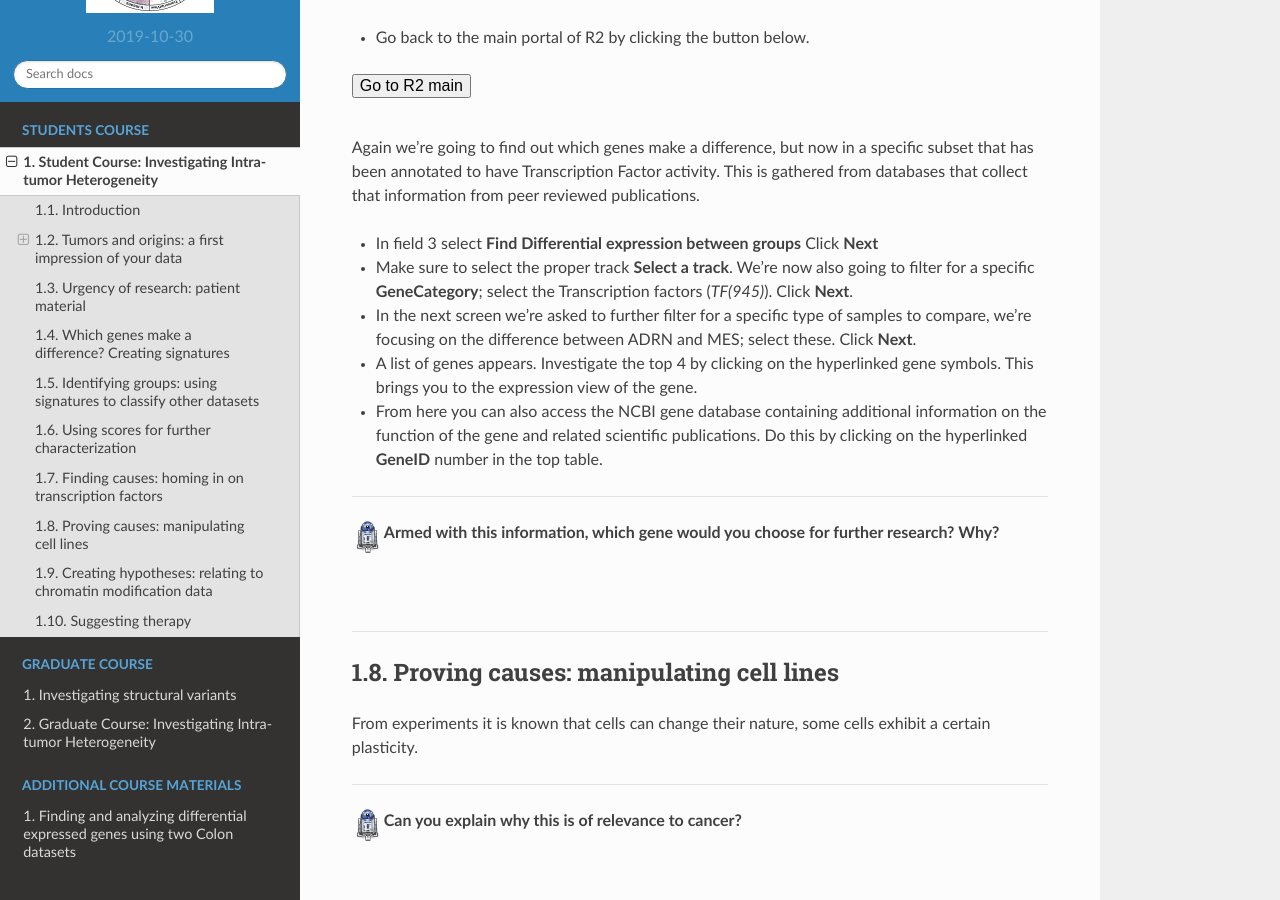
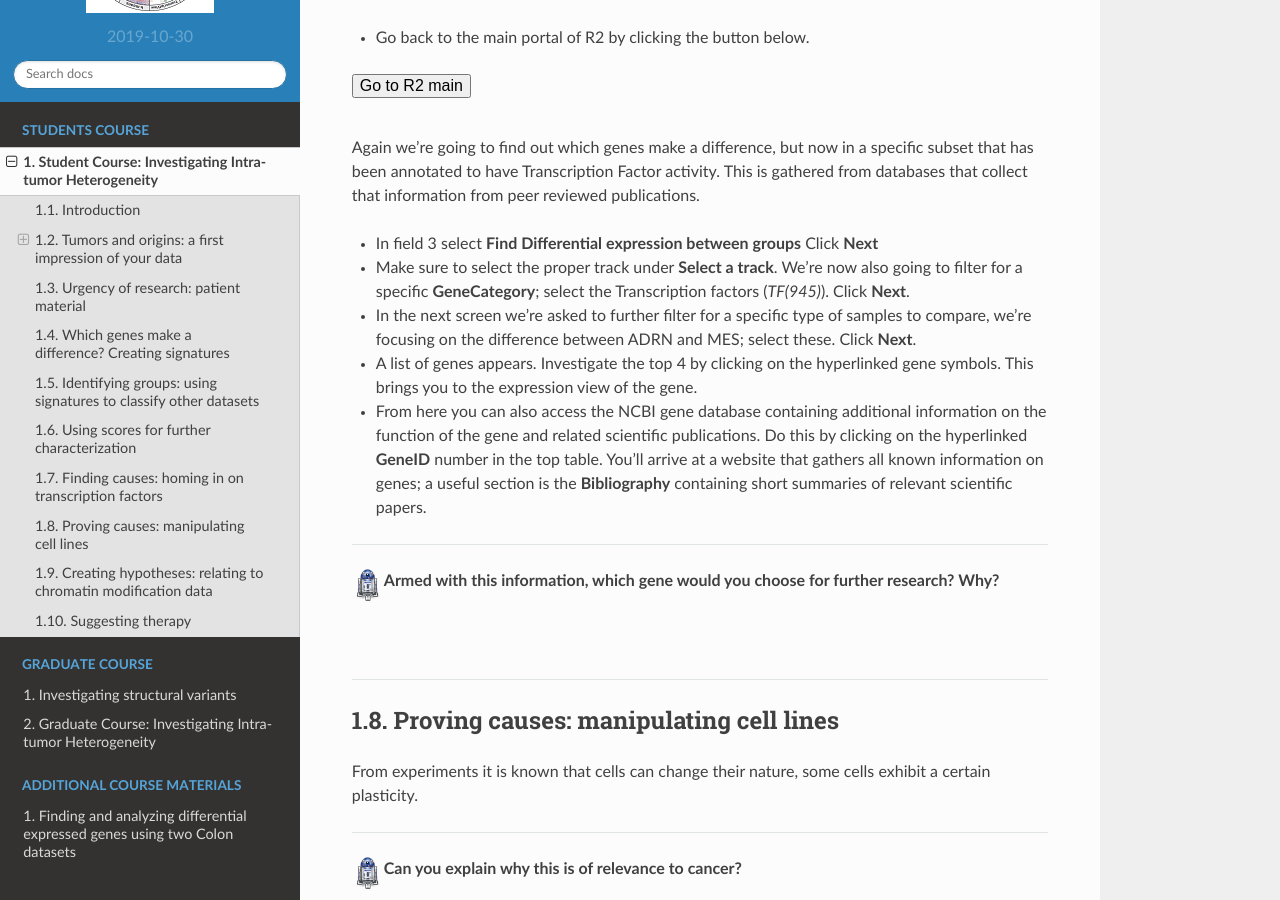
Before and after one commit to antronerds/r2-training-courses, a Sphinx documentation site: the page built from docs/Investigating_Tumor_Heterogeneity_student_version.md, in a window 1280 px wide and 900 px high, scrolled down 13649 px. Built offline with Sphinx 7.4.7 and the Read the Docs theme 2.0.0, drawn with Linux system fonts in a browser that asks for light colours; some of the changed text lies outside the part shown.

Commit message:
Update Investigating_Tumor_Heterogeneity_student_version.md
Adapted text

```diff
--- a/docs/Investigating_Tumor_Heterogeneity_student_version.md
+++ b/docs/Investigating_Tumor_Heterogeneity_student_version.md
@@ -353,7 +353,7 @@ We've assembled a more complex dataset by gathering the dataset of the 4 pairs o
 <br>
 <br>
 
-  ![](_static/images/R2d2_logo.png)**How does this relate to the above?**
+  ![](_static/images/R2d2_logo.png)**How does this relate to the earlier observations on cell lineage?**
 
 <br>
 <br>
@@ -463,10 +463,10 @@ Apparently there are two types of cells in Neuroblastoma tumors. Neuroblastoma s
 
 Again we're going to find out which genes make a difference, but now in a specific subset that has been annotated to have Transcription Factor activity. This is gathered from databases that collect that information from peer reviewed publications.
 * In field 3 select **Find Differential expression between groups** Click **Next**
-* Make sure to select the proper track **Select a track**. We're now also going to filter for a specific **GeneCategory**; select the Transcription factors (*TF(945)*). Click **Next**.
+* Make sure to select the proper track under **Select a track**. We're now also going to filter for a specific **GeneCategory**; select the Transcription factors (*TF(945)*). Click **Next**.
 * In the next screen we're asked to further filter for a specific type of samples to compare, we're focusing on the difference between ADRN and MES; select these. Click **Next**.
 * A list of genes appears. Investigate the top 4 by clicking on the hyperlinked gene symbols. This brings you to the expression view of the gene.
-* From here you can also access the NCBI gene database containing additional information on the function of the gene and related scientific publications. Do this by clicking on the hyperlinked **GeneID** number in the top table.
+* From here you can also access the NCBI gene database containing additional information on the function of the gene and related scientific publications. Do this by clicking on the hyperlinked **GeneID** number in the top table. You'll arrive at a website that gathers all known information on genes; a useful section is the **Bibliography** containing short summaries of relevant scientific papers.
 
 ---------
   ![](_static/images/R2d2_logo.png)**Armed with this information, which gene would you choose for further research? Why?**
```
